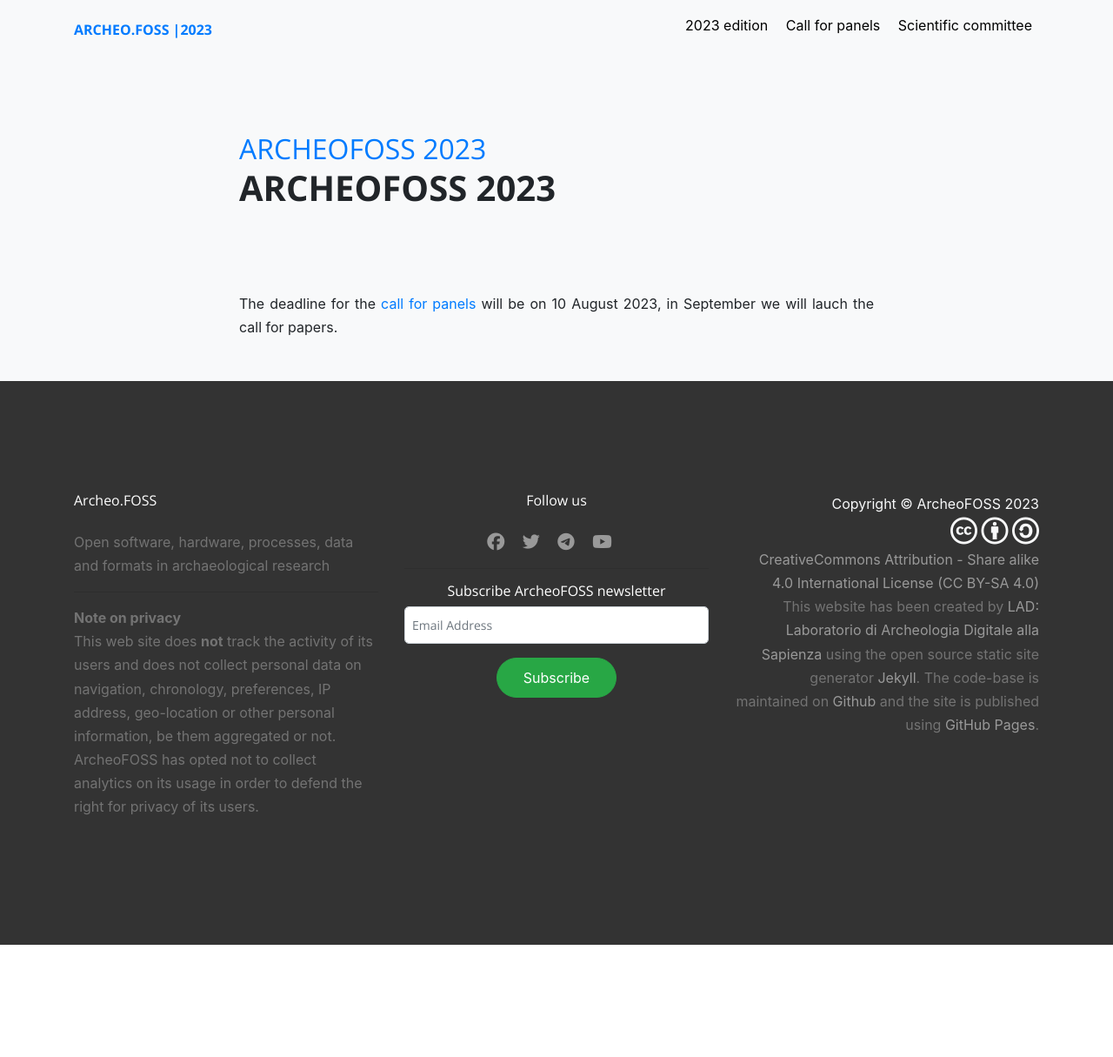
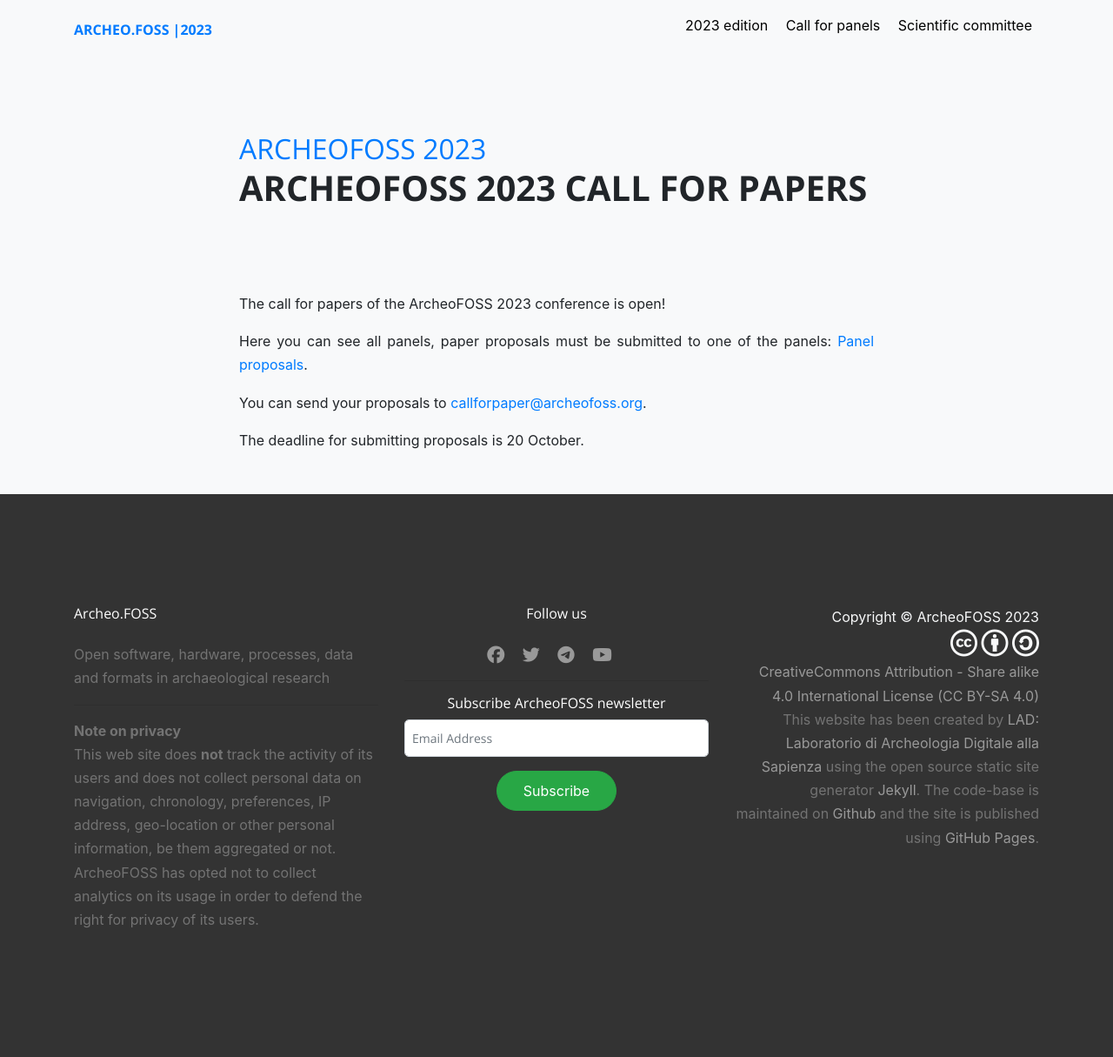
Before and after one commit to archeofoss/archeofoss, a Jekyll site: the page built from 2023/call-for-papers.md, in a window 1280 px wide. Shown: the whole page at 87% size. Built offline with Jekyll 4.4.1, drawn with Linux system fonts in a browser that asks for light colours; nearby versions of some CDN libraries; before the commit the page ends 1086 px from its top, so only the background shows below that.

Commit message:
Update call-for-papers.md

```diff
--- a/2023/call-for-papers.md
+++ b/2023/call-for-papers.md
@@ -1,7 +1,13 @@
 ---
-title: "ArcheoFOSS 2023"
-description: "The deadline for the call for panels will be on 10 August 2023, in September we will lauch the call for papers"
+title: "ArcheoFOSS 2023 Call for papers"
+description: "The call for papers of the ArcheoFOSS 2023 conference is open!"
 layout: article-slim
 ---
 
-The deadline for the [call for panels](call-for-panels) will be on 10 August 2023, in September we will lauch the call for papers.
+The call for papers of the ArcheoFOSS 2023 conference is open!
+
+Here you can see all panels, paper proposals must be submitted to one of the panels: [Panel proposals](linkto:https://www.archeofoss.org/2023/panel-proposals).
+
+You can send your proposals to [callforpaper@archeofoss.org](mailto:callforpaper@archeofoss.org).
+
+The deadline for submitting proposals is 20 October.
```
